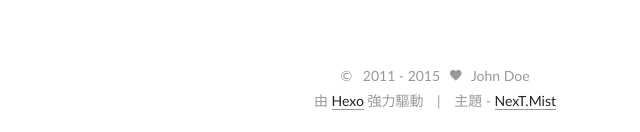
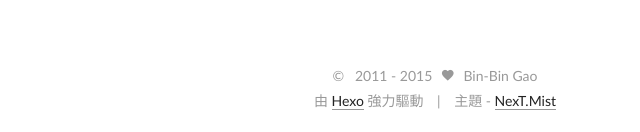
Before and after one commit to gaobb/gaobb.github.io, a plain HTML site: page index.html in a window 1280 px wide. Shown: the part 1495-1627 px from the top of the page, 205-845 px from the left. Drawn offline with Linux system fonts and the light colour scheme; a script that the page names is missing.

Commit message:
Site updated: 2015-06-04 12:03:18

```diff
--- a/index.html
+++ b/index.html
@@ -219,8 +219,8 @@
 
       <div class="site-overview">
         <div class="site-author motion-element">
-          <img class="site-author-image" src="https://avatars1.githubusercontent.com/u/32269?v=3&s=460" alt="John Doe" />
-          <p class="site-author-name">John Doe</p>
+          <img class="site-author-image" src="https://avatars1.githubusercontent.com/u/32269?v=3&s=460" alt="Bin-Bin Gao" />
+          <p class="site-author-name">Bin-Bin Gao</p>
         </div>
         <p class="site-description motion-element"></p>
         <div class="site-state motion-element">
@@ -299,7 +299,7 @@
   <span class="with-love">
     <i class="icon-heart"></i>
   </span>
-  <span class="author">John Doe</span>
+  <span class="author">Bin-Bin Gao</span>
 </div>
 
 <div class="powered-by">
```
Also changed, not shown: 2015/06/03/hello-world/index.html (+3 -3 lines), archives/2015/06/index.html (+3 -3 lines), archives/2015/index.html (+3 -3 lines), archives/index.html (+3 -3 lines).
